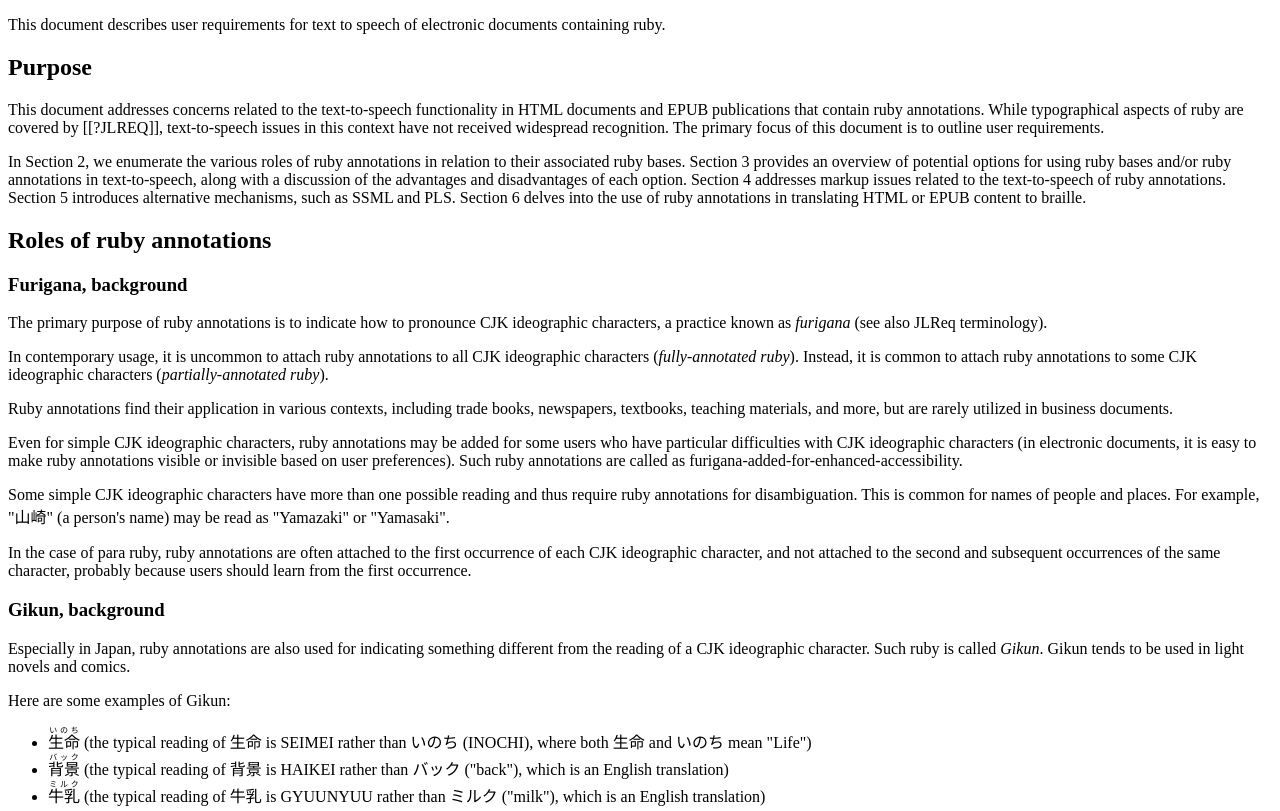
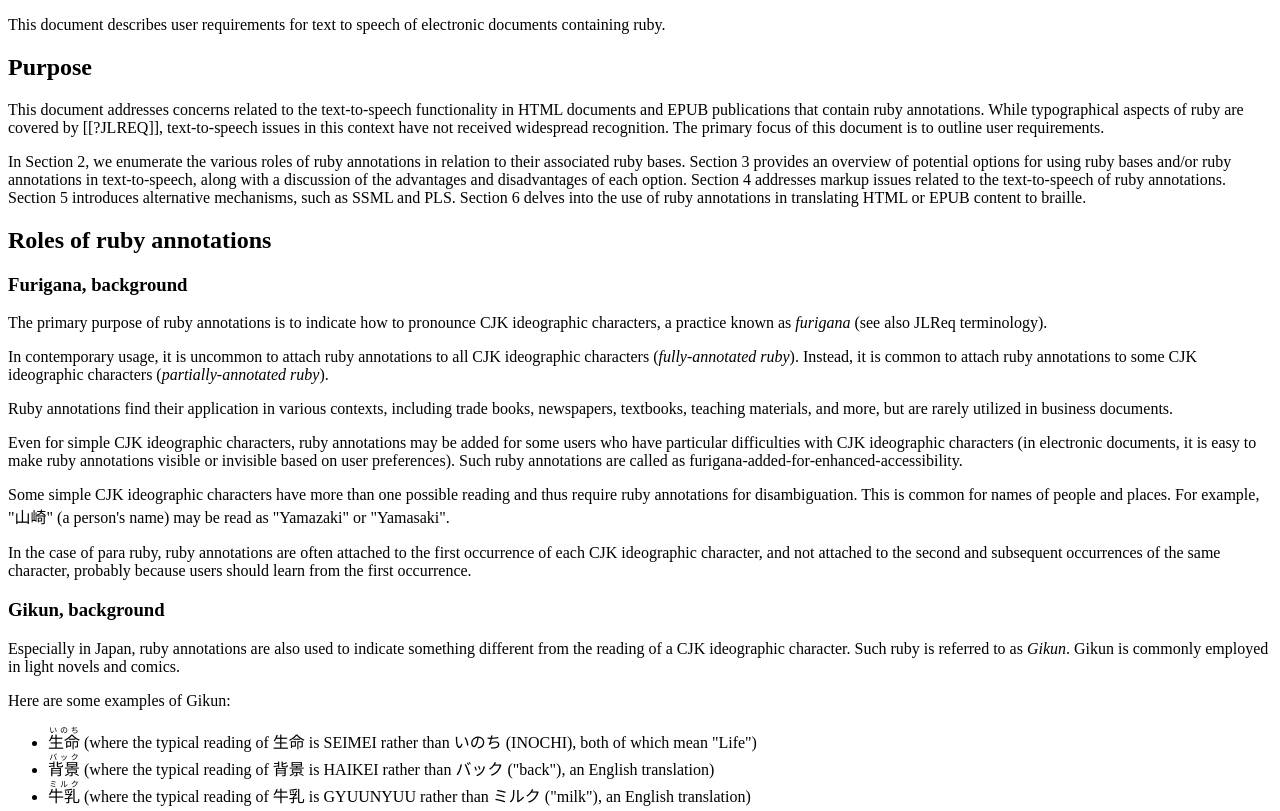
Before and after one commit to w3c/ruby-t2s-req, a plain HTML site: page index.html in a window 1280 px wide. Shown: the top 811 px of the page. Drawn offline with Linux system fonts and the light colour scheme.

Commit message:
Slightly impoved  "Gikun, background"

```diff
--- a/index.html
+++ b/index.html
@@ -152,8 +152,8 @@
         <h3>Gikun, background</h3>
         <p>
           Especially in Japan, ruby annotations are
-	  also used for indicating something different from the reading of a CJK ideographic character.
-          Such ruby is called <dfn>Gikun</dfn>.  Gikun tends to be used in light novels and comics.
+	  also used to indicate something different from the reading of a CJK ideographic character.
+          Such ruby is referred to as <dfn>Gikun</dfn>.  Gikun is commonly employed in light novels and comics.
         </p>
         <p>
           Here are some examples of Gikun:
@@ -161,18 +161,18 @@
         <ul>
           <li>
             <span lang="ja"><ruby><rb>生命</rb><rt>いのち</rt></ruby></span>
-            (the typical reading of <span lang="ja">生命</span> is SEIMEI rather than <span lang="ja">いのち</span> (INOCHI),
-            where both <span lang="ja">生命</span> and <span lang="ja">いのち</span> mean "Life")
+            (where the typical reading of <span lang="ja">生命</span> is SEIMEI rather than <span lang="ja">いのち</span> (INOCHI),
+            both of which mean "Life")
           </li>
           <li>
             <span lang="ja"><ruby><rb>背景</rb><rt>バック</rt></ruby></span>
-            (the typical reading of <span lang="ja">背景</span> is HAIKEI rather than <span lang="ja">バック</span> ("back"),
-            which is an English translation)
+            (where the typical reading of <span lang="ja">背景</span> is HAIKEI rather than <span lang="ja">バック</span> ("back"),
+            an English translation)
           </li>
           <li>
             <span lang="ja"><ruby><rb>牛乳</rb><rt>ミルク</rt></ruby></span>
-            (the typical reading of <span lang="ja">牛乳</span> is GYUUNYUU rather than <span lang="ja">ミルク</span> ("milk"),
-            which is an English translation)
+            (where the typical reading of <span lang="ja">牛乳</span> is GYUUNYUU rather than <span lang="ja">ミルク</span> ("milk"),
+            an English translation)
           </li>
         </ul>
         <p>
```
